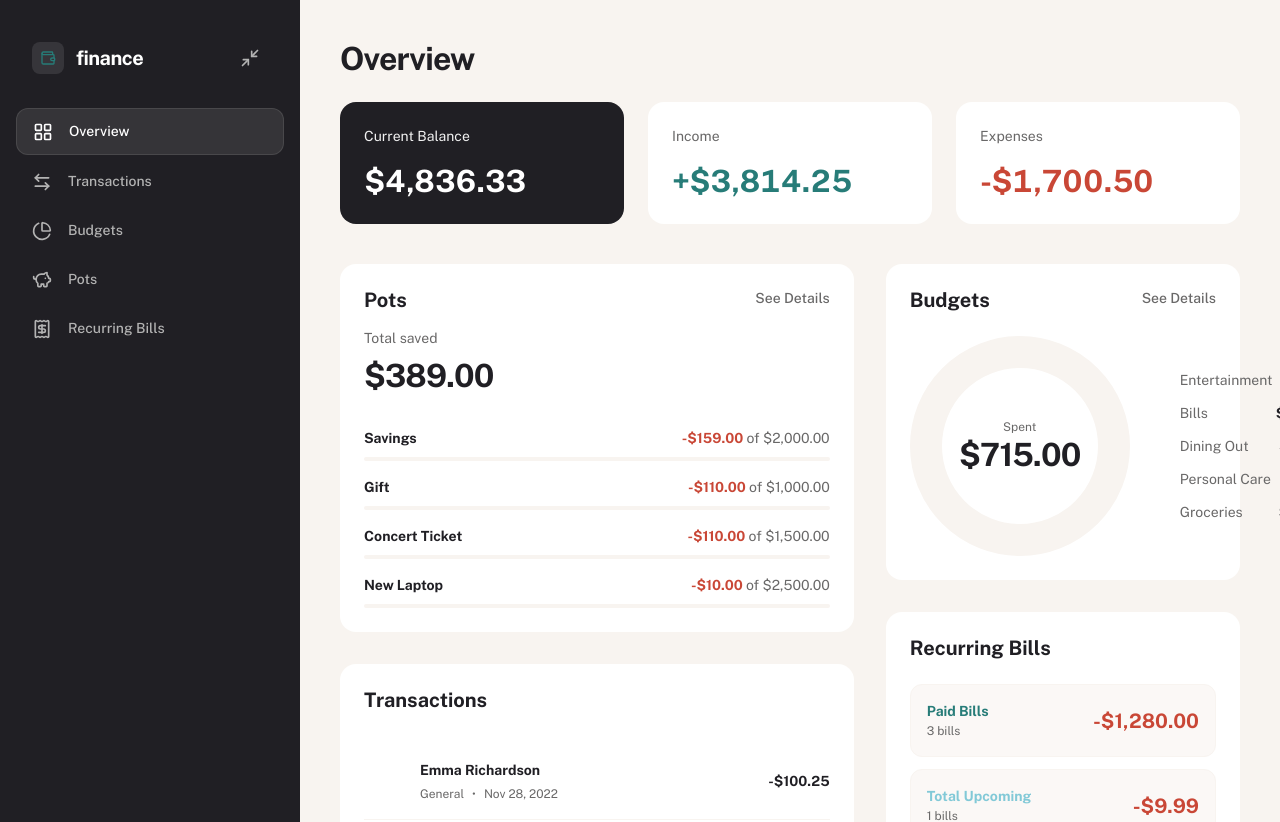
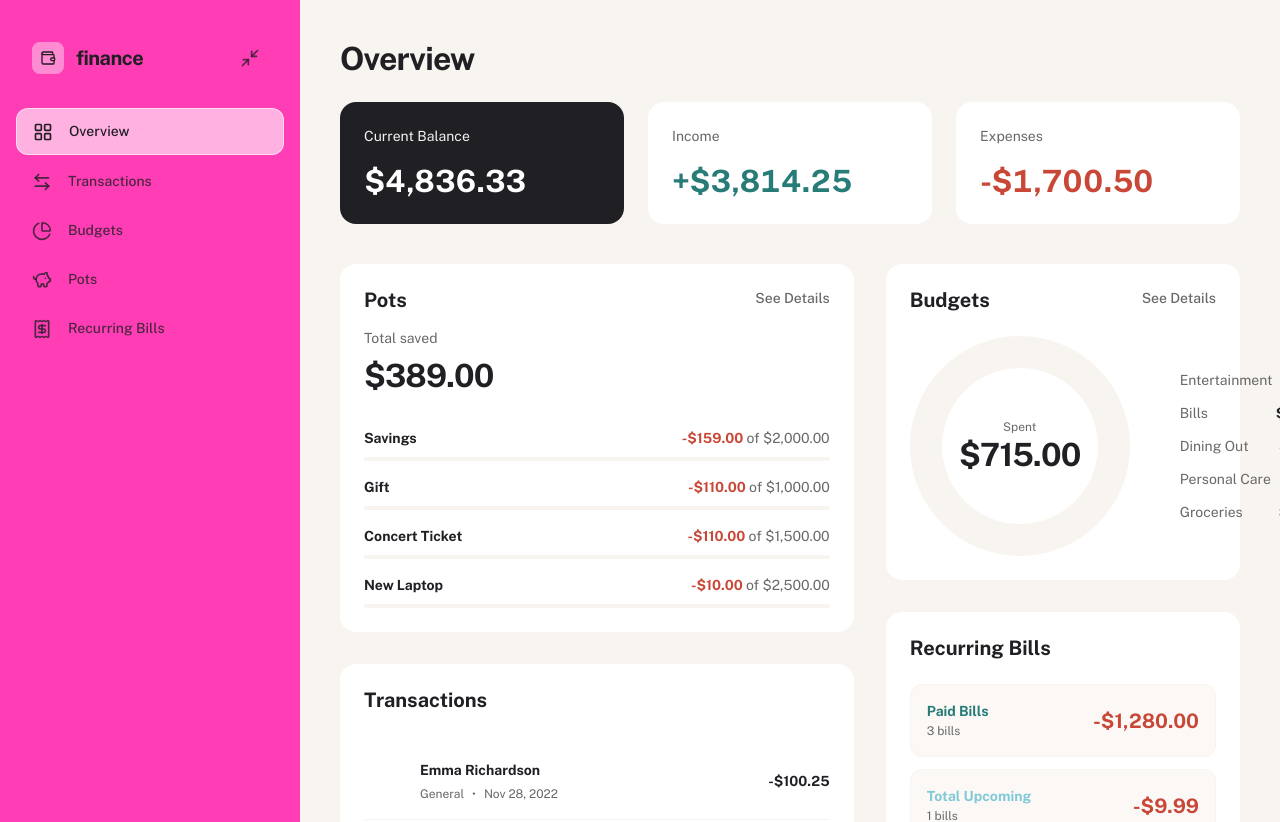
Before and after one commit to christianhubbard/finance-dashboard, a Next.js app: page / in a window 1280 px wide. Shown: the top 822 px of the page. Built offline with nearby package versions, Linux system fonts and the light colour scheme.

Commit message:
Prototype bright pink sidebar
Co-authored-by: Christian Hubbard <christianhubbard@users.noreply.github.com>

```diff
--- a/app/globals.css
+++ b/app/globals.css
@@ -36,6 +36,9 @@
   --color-extended-army: #9a9b97;
   --color-extended-gold: #cab361;
   --color-extended-orange: #be6c49;
+
+  /* Prototype */
+  --color-prototype-sidebar-pink: #ff3eb5;
 }
 
 body {
--- a/components/shell/Sidebar.tsx
+++ b/components/shell/Sidebar.tsx
@@ -51,7 +51,7 @@ export function Sidebar() {
 
   return (
     <aside
-      className={`flex h-full shrink-0 flex-col bg-grey-900 text-white transition-[width] duration-200 ease-out ${
+      className={`flex h-full shrink-0 flex-col bg-prototype-sidebar-pink text-grey-900 transition-[width] duration-200 ease-out ${
         collapsed ? "w-[90px]" : "w-[300px]"
       }`}
     >
@@ -59,8 +59,8 @@ export function Sidebar() {
         className={`flex items-center gap-3 px-8 pt-10 pb-8 ${collapsed ? "flex-col justify-center px-0" : ""}`}
       >
         <div className="flex items-center gap-3">
-          <div className="flex size-8 shrink-0 items-center justify-center rounded-lg bg-white/10">
-            <Wallet className="size-4 text-secondary-green" strokeWidth={2} />
+          <div className="flex size-8 shrink-0 items-center justify-center rounded-lg bg-white/40">
+            <Wallet className="size-4 text-grey-900" strokeWidth={2} />
           </div>
           {!collapsed ? (
             <span className="text-preset-2 font-bold tracking-tight">
@@ -71,7 +71,7 @@ export function Sidebar() {
         <button
           type="button"
           onClick={toggle}
-          className={`flex shrink-0 items-center justify-center rounded-lg p-2 text-grey-300 transition-colors hover:bg-white/5 hover:text-white ${
+          className={`flex shrink-0 items-center justify-center rounded-lg p-2 text-grey-900/75 transition-colors hover:bg-white/35 hover:text-grey-900 ${
             collapsed ? "mt-2" : "ml-auto"
           }`}
           aria-expanded={!collapsed}
@@ -97,8 +97,8 @@ export function Sidebar() {
               href={href}
               className={`flex items-center gap-4 rounded-xl px-4 py-3 text-preset-4 font-medium transition-colors ${
                 active
-                  ? "border border-white/10 bg-grey-500/30 text-white"
-                  : "text-grey-300 hover:bg-white/5 hover:text-white"
+                  ? "border border-white/60 bg-white/60 text-grey-900"
+                  : "text-grey-900/80 hover:bg-white/35 hover:text-grey-900"
               } ${collapsed ? "justify-center px-2" : ""}`}
               title={collapsed ? label : undefined}
             >
```
